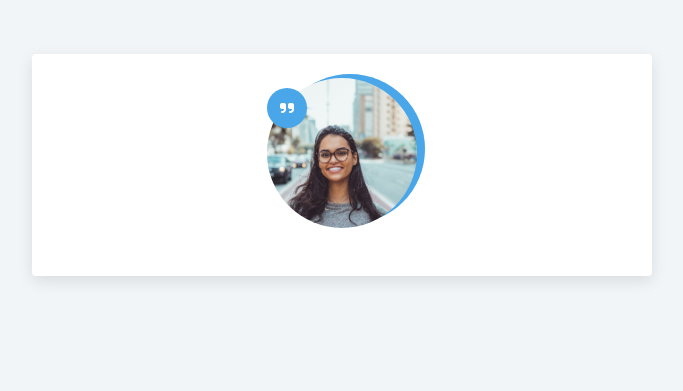
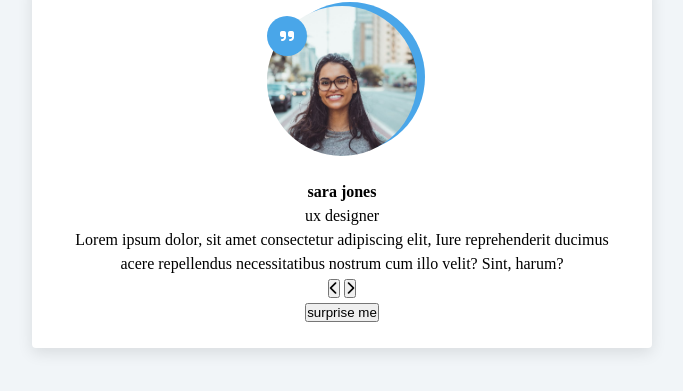
Before and after one commit to nanceed/review-project, a plain HTML site: page index.html in a window 1280 px wide. Shown: the part 301-692 px from the top of the page, without its empty margins (298-981 px from the left). Drawn offline with Linux system fonts and the light colour scheme.

Commit message:
Updated html and added buttons to project

```diff
--- a/index.html
+++ b/index.html
@@ -18,6 +18,20 @@
                 <div class="img-container">
                     <img src="images/person-1.jpeg" id="person-img" alt="">
                 </div>
+                <h4 id="author">sara jones</h4>
+                <p id="job">ux designer</p>
+                <p id="info">
+                    Lorem ipsum dolor, sit amet consectetur adipiscing elit, Iure reprehenderit ducimus acere repellendus necessitatibus nostrum cum illo velit? Sint, harum?
+                </p>
+                <div class="button-container">
+                    <button class="prev-btn">
+                        <i class="fas fa-chevron-left"></i>
+                    </button>
+                    <button class="prev-btn">
+                        <i class="fas fa-chevron-right"></i>
+                    </button>
+                </div>
+                <button class="random-btn">surprise me</button>
             </article>
         </section>
     </main>
```
